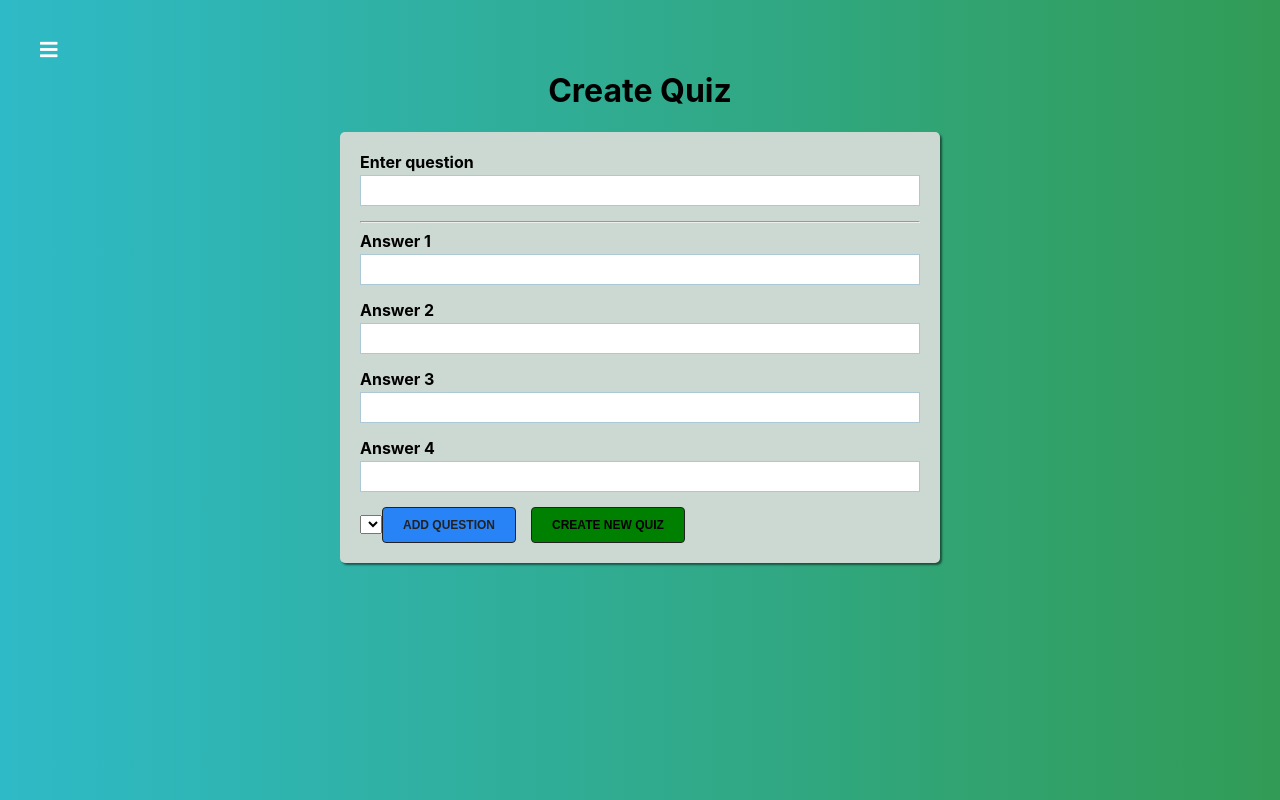
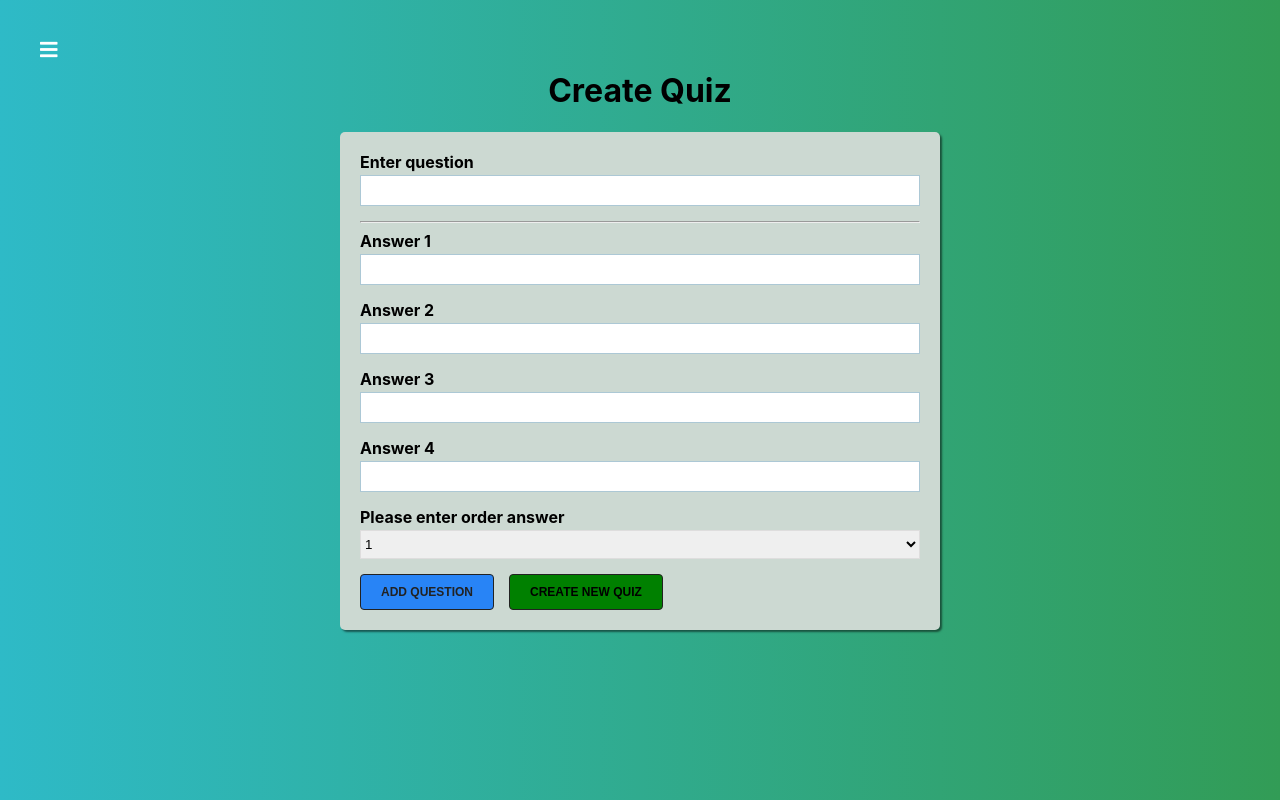
Before and after one commit to matviiko/reactLessons, a React (Create React App) app: page /quiz-creator in a window 1280 px wide. Built offline with nearby package versions, Linux system fonts and the light colour scheme.

Commit message:
add Select component

```diff
--- /dev/null
+++ b/src/components/UI/Select/Select.js
@@ -0,0 +1,29 @@
+import React from "react";
+import classes from "./Select.module.css"
+
+const Select = props => {
+    const htmlFor = `${props.label}-${Math.random()}`
+
+    return (
+        <div className={classes.Select}>
+            <label htmlFor={htmlFor}>{props.label}</label>
+            <select
+                id={htmlFor}
+                value={props.value}
+                onChange={props.onChange}
+            >
+                {props.options.map((option, index) => {
+                    return (
+                        <option
+                        value={option.value}
+                        key={option.value + index}
+                        >
+                            {option.text}</option>
+                    )
+                })}
+            </select>
+        </div>
+    )
+}
+
+export default Select
--- /dev/null
+++ b/src/components/UI/Select/Select.module.css
@@ -0,0 +1,21 @@
+.Select {
+    margin-bottom: 15px;
+}
+
+.Select label {
+    margin: 0 0 3px 0;
+    padding: 0;
+    font-weight: bold;
+    display: block;
+}
+
+.Select select {
+    display: block;
+    box-sizing: border-box;
+    border: 1px solid #dedddd;
+    margin: 0 0 5px;
+    height: 29px;
+    width: 100%;
+    outline: none;
+    transition: all 200ms ease-in-out;
+}
--- a/src/containers/QuizCreator/QuizCreator.js
+++ b/src/containers/QuizCreator/QuizCreator.js
@@ -3,6 +3,7 @@
 import Button from "../../components/UI/Button/Button";
 import {createControl} from "../../form/formFramework";
 import Input from "../../components/UI/Input/Input";
+import Select from "../../components/UI/Select/Select";
 
     function createOptionControl (number) {
         return createControl({
@@ -28,6 +29,7 @@
 
     state = {
         quiz: [],
+        rightAnswerId: 1,
         formControls: createFormControl()
     }
 
@@ -70,6 +72,12 @@
         })
     }
 
+    selectChangeHandler = event => {
+        this.setState({
+            rightAnswerId: +event.target.value
+        })
+    }
+
     render() {
         return (
             <div className={classes.QuizCreator}>
@@ -81,7 +89,17 @@
                         {this.renderControls()}
 
 
-                        <select></select>
+                        <Select
+                        label={'Please enter order answer'}
+                        value={this.state.rightAnswerId}
+                        onChange={this.selectChangeHandler}
+                        options={[
+                            {text: 1, value: 1},
+                            {text: 2, value: 2},
+                            {text: 3, value: 3},
+                            {text: 4, value: 4}
+                        ]}
+                        />
 
                         <Button
                         type="primary"
```
